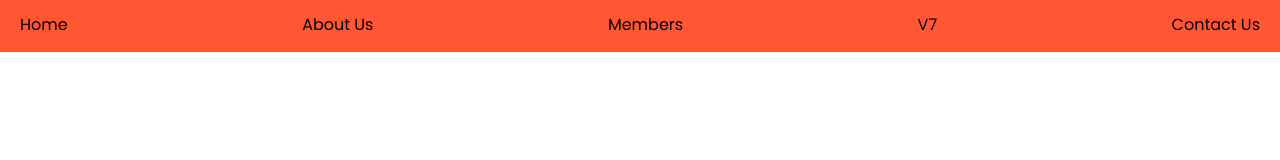
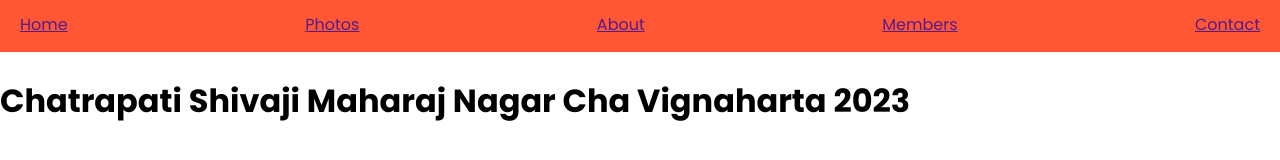
Before and after one commit to bogacoder/Vignharta, a plain HTML site: page index.html in a window 1280 px wide. Shown: the part 80-240 px from the top of the page. Drawn offline with Linux system fonts and the light colour scheme.

Commit message:
Update index.html

```diff
--- a/index.html
+++ b/index.html
@@ -25,12 +25,27 @@
         <div class="smallcontainer">
             <div class="row">
                 <ul>
-                    <li>Home</li>
-                    <li>About Us</li>
-                    <li>Members</li>
-                    <li>V7</li>
-                    <li>Contact Us</li>
+                    <li><a href="">Home</a></li>
+                    <li><a href="">Photos</a></li>
+                    <li><a href="">About</a></li>
+                    <li><a href="">Members</a></li>
+                    <li><a href="">Contact</a></li>
                 </ul>
+            </div>
+        </div>
+    </div>
+
+    <div class="latestcontainer">
+        <div class="smallcontainer">
+            <div class="head">
+                <div class="thisyear"><img src="this.jpg" alt="" id="thisyearimg"></div>
+            </div>
+        </div>
+    </div>
+    <div class="heading">
+        <div class="smallcontainer">
+            <div class="title">
+                <h1>Chatrapati Shivaji Maharaj Nagar Cha Vignaharta 2023</h1>
             </div>
         </div>
     </div>
```
